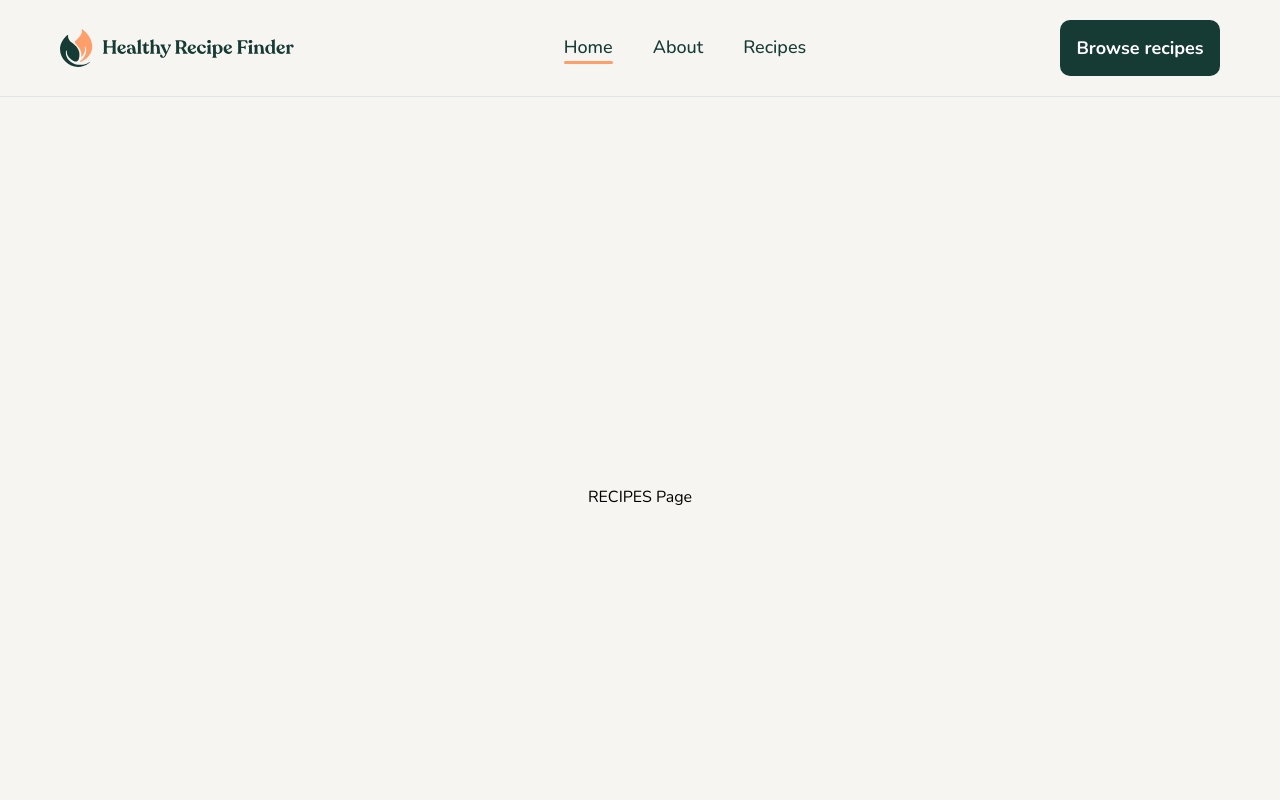
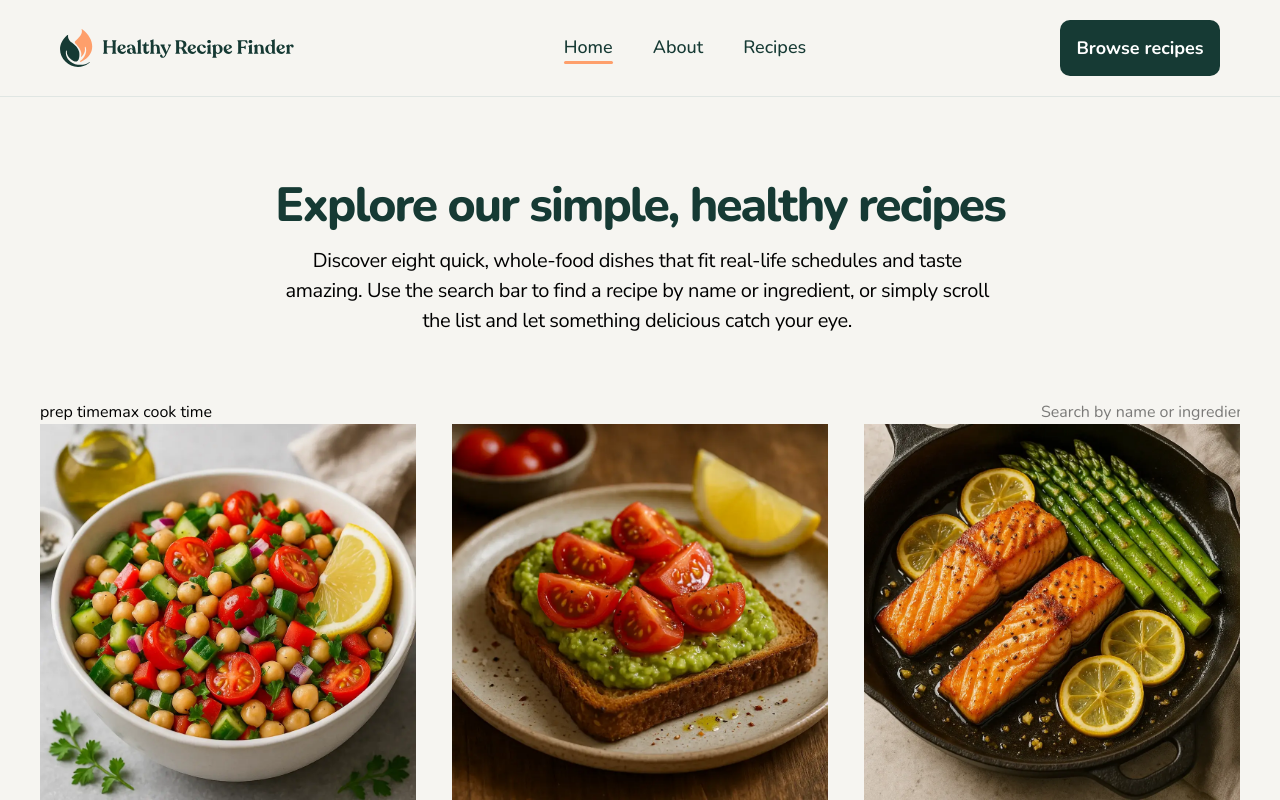
Before and after one commit to Dnori96/WellPlateFinder, a React (Vite) app: page /recipes in a window 1280 px wide. Built offline with nearby package versions, Linux system fonts and the light colour scheme.

Commit message:
feat: implement recipe filtering and search functionality in Recipes page 🔍

```diff
--- a/src/lib/mock/data.json
+++ b/src/lib/mock/data.json
@@ -4,8 +4,8 @@
     "title": "Mediterranean Chickpea Salad",
     "slug": "mediterranean-chickpea-salad",
     "image": {
-      "large": "./assets/images/mediterranean-chickpea-salad-large.webp",
-      "small": "./assets/images/mediterranean-chickpea-salad-small.webp"
+      "large": "src/assets/images/foods/mediterranean-chickpea-salad-large.webp",
+      "small": "src/assets/images/foods/mediterranean-chickpea-salad-small.webp"
     },
     "overview": "A refreshing, protein-packed salad tossed in a lemon-olive oil dressing.",
     "servings": 2,
@@ -34,8 +34,8 @@
     "title": "Avocado & Tomato Wholegrain Toast",
     "slug": "avocado-tomato-wholegrain-toast",
     "image": {
-      "large": "./assets/images/avocado-tomato-wholegrain-toast-large.webp",
-      "small": "./assets/images/avocado-tomato-wholegrain-toast-small.webp"
+      "large": "src/assets/images/foods/avocado-tomato-wholegrain-toast-large.webp",
+      "small": "src/assets/images/foods/avocado-tomato-wholegrain-toast-small.webp"
     },
     "overview": "Creamy avocado spread over toasted wholegrain bread, topped with juicy tomatoes.",
     "servings": 1,
@@ -61,8 +61,8 @@
     "title": "One-Pan Lemon Garlic Salmon with Asparagus",
     "slug": "one-pan-lemon-garlic-salmon-with-asparagus",
     "image": {
-      "large": "./assets/images/salmon-asparagus-large.webp",
-      "small": "./assets/images/salmon-asparagus-small.webp"
+      "large": "src/assets/images/foods/salmon-asparagus-large.webp",
+      "small": "src/assets/images/foods/salmon-asparagus-small.webp"
     },
     "overview": "A 15-minute weeknight dinner of flaky salmon and tender asparagus.",
     "servings": 2,
@@ -89,8 +89,8 @@
     "title": "Quinoa Veggie Power Bowl",
     "slug": "quinoa-veggie-power-bowl",
     "image": {
-      "large": "./assets/images/quinoa-veggie-bowl-large.webp",
-      "small": "./assets/images/quinoa-veggie-bowl-small.webp"
+      "large": "src/assets/images/foods/quinoa-veggie-bowl-large.webp",
+      "small": "src/assets/images/foods/quinoa-veggie-bowl-small.webp"
     },
     "overview": "A balanced bowl of fluffy quinoa, roasted veggies and healthy fats.",
     "servings": 2,
@@ -119,8 +119,8 @@
     "title": "Sweet Potato Black Bean Tacos",
     "slug": "sweet-potato-black-bean-tacos",
     "image": {
-      "large": "./assets/images/sweet-potato-tacos-large.webp",
-      "small": "./assets/images/sweet-potato-tacos-small.webp"
+      "large": "src/assets/images/foods/sweet-potato-tacos-large.webp",
+      "small": "src/assets/images/foods/sweet-potato-tacos-small.webp"
     },
     "overview": "Smoky roasted sweet potatoes and black beans tucked into warm tortillas.",
     "servings": 3,
@@ -149,8 +149,8 @@
     "title": "Greek Yogurt Berry Parfait",
     "slug": "greek-yogurt-berry-parfait",
     "image": {
-      "large": "./assets/images/greek-yogurt-large.webp",
-      "small": "./assets/images/greek-yogurt-small.webp"
+      "large": "src/assets/images/foods/greek-yogurt-large.webp",
+      "small": "src/assets/images/foods/greek-yogurt-small.webp"
     },
     "overview": "Layers of creamy yogurt, fresh berries and crunchy oats for a high-protein snack.",
     "servings": 1,
@@ -174,8 +174,8 @@
     "title": "Lentil & Spinach Soup",
     "slug": "lentil-spinach-soup",
     "image": {
-      "large": "./assets/images/lentil-soup-large.webp",
-      "small": "./assets/images/lentil-soup-small.webp"
+      "large": "src/assets/images/foods/lentil-soup-large.webp",
+      "small": "src/assets/images/foods/lentil-soup-small.webp"
     },
     "overview": "A hearty 30-minute soup rich in plant protein and iron.",
     "servings": 4,
@@ -207,8 +207,8 @@
     "title": "Banana Oat Pancakes",
     "slug": "banana-oat-pancakes",
     "image": {
-      "large": "./assets/images/banana-pancakes-large.webp",
-      "small": "./assets/images/banana-pancakes-small.webp"
+      "large": "src/assets/images/foods/banana-pancakes-large.webp",
+      "small": "src/assets/images/foods/banana-pancakes-small.webp"
     },
     "overview": "Flour-free pancakes sweetened naturally with ripe bananas.",
     "servings": 2,
--- a/src/pages/Recipes.jsx
+++ b/src/pages/Recipes.jsx
@@ -1,3 +1,76 @@
+import initialRecipes from '@/lib/mock/data.json';
+import Plate from '@/components/Plate';
+import { useState } from 'react';
+
 export default function Recipes() {
-  return <div className="flex justify-center items-center h-dvh">RECIPES Page</div>;
+  const [plates] = useState(initialRecipes);
+  const [filters, setFilters] = useState({
+    prepTime: 'all',
+    cookTime: 'all',
+  });
+  const [inputQuery, setinputQuery] = useState('');
+
+  const handleInputSearch = (perPlate) => {
+    if (!inputQuery) return perPlate;
+    const searchPlate = perPlate.title.toLowerCase();
+    const inputSearch = inputQuery.toLowerCase();
+    return searchPlate.includes(inputSearch);
+  };
+
+  const filterProducts = (plates) => {
+    return plates.filter((p) => {
+      return (
+        handleInputSearch(p) &&
+        (filters.prepTime == 'all' || p.prepMinutes == filters.prepTime) &&
+        (filters.prepTime == 'all' || p.cookMinutes == filters.cookTime)
+      );
+    });
+  };
+
+  const filteredProducts = filterProducts(plates);
+
+  return (
+    <main className="mx-auto flex flex-col items-center max-w-[1200px] w-full">
+      <section className="text-center flex flex-col gap-3 p-[80px_0_64px_0]">
+        <h1 className="text-5xl/[57px] tracking-[-2px] text-primary-Neutral-900 font-extrabold">
+          Explore our simple, healthy recipes
+        </h1>
+        <p className="font-Secundary text-xl/[30px] tracking-[-0.4px] font-normal max-w-[724px]">
+          Discover eight quick, whole-food dishes that fit real-life schedules and taste amazing. Use the search bar to
+          find a recipe by name or ingredient, or simply scroll the list and let something delicious catch your eye.
+        </p>
+      </section>
+      <section className="w-full">
+        <search className="flex items-center justify-between w-full">
+          <div className="flex">
+            <menu>prep time</menu>
+            <menu>max cook time</menu>
+          </div>
+          <input
+            type="text"
+            placeholder="Search by name or ingredient…"
+            onChange={(e) => setinputQuery(e.target.value)}
+          />
+        </search>
+      </section>
+      <section className="flex content-start items-start self-stretch gap-9 flex-wrap">
+        {filteredProducts.map((p) => (
+          <Plate
+            key={p.id}
+            images={{
+              imgLarge: p.image.large,
+              imgSmall: p.image.small,
+            }}
+            desc={{
+              title: p.title,
+              text: p.overview,
+              servings: p.servings,
+              prepTime: p.prepMinutes,
+              cookTime: p.cookMinutes,
+            }}
+          />
+        ))}
+      </section>
+    </main>
+  );
 }
```
